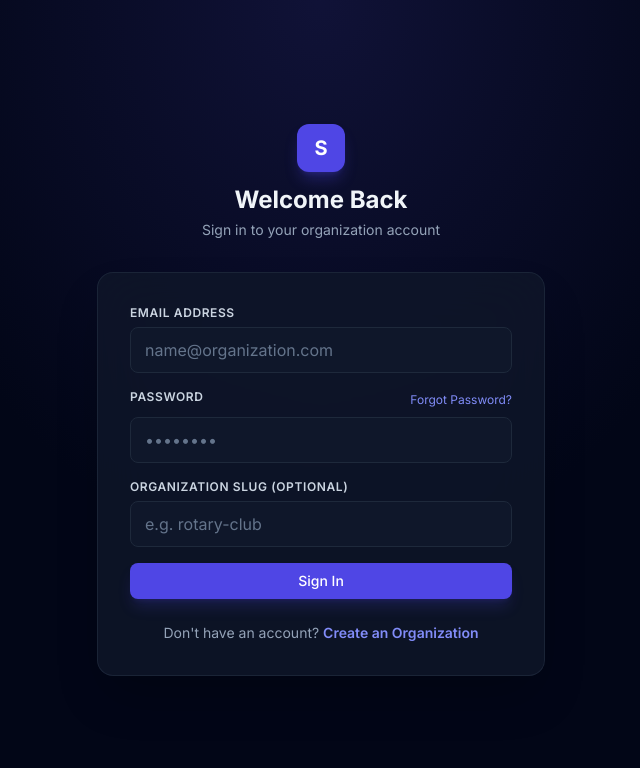
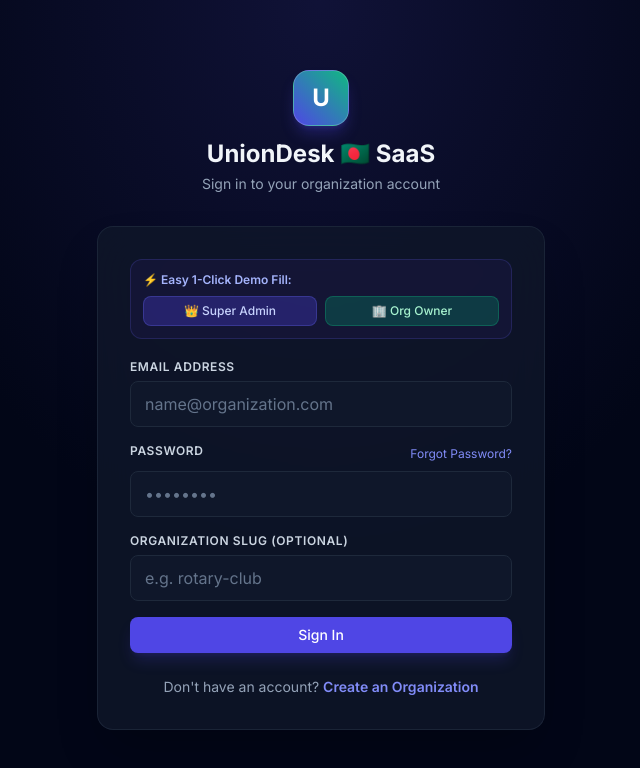
Before and after one commit to menajpal-design/TRUST, a React (Vite) app in the folder client/: page /login in a window 1280 px wide. Shown: the top 768 px of the page, without its empty margins (319-959 px from the left). Built offline with nearby package versions, Linux system fonts and the light colour scheme; no server answers.

Commit message:
Add 1-Click Demo Login Helper Buttons and start-all.bat script for super easy deployment & usage

```diff
--- a/client/src/features/auth/LoginPage.jsx
+++ b/client/src/features/auth/LoginPage.jsx
@@ -25,6 +25,22 @@ export const LoginPage = () => {
     setFormData({ ...formData, [e.target.name]: e.target.value });
   };
 
+  const handleQuickFillAdmin = () => {
+    setFormData({
+      email: 'admin@uniondesk.bd',
+      password: 'AdminPassword123!',
+      org_slug: ''
+    });
+  };
+
+  const handleQuickFillOwner = () => {
+    setFormData({
+      email: 'arafathengeneringworkshop@gmail.com',
+      password: 'Password123!',
+      org_slug: ''
+    });
+  };
+
   const handleSubmit = async (e) => {
     e.preventDefault();
     setLoading(true);
@@ -40,7 +56,7 @@ export const LoginPage = () => {
       });
       navigate('/dashboard');
     } catch (err) {
-      setError(err.response?.data?.message || 'Failed to login. Please try again.');
+      setError(err.response?.data?.message || 'Failed to login. Please check credentials or create a new account.');
     } finally {
       setLoading(false);
     }
@@ -50,14 +66,37 @@ export const LoginPage = () => {
     <div className="min-h-screen flex items-center justify-center p-4 bg-[radial-gradient(ellipse_at_top,_var(--tw-gradient-stops))] from-indigo-900/30 via-slate-950 to-slate-950">
       <div className="w-full max-w-md">
         <div className="text-center mb-8">
-          <div className="w-12 h-12 bg-indigo-600 rounded-xl mx-auto flex items-center justify-center shadow-lg shadow-indigo-600/30 mb-3">
-            <span className="text-xl font-bold text-white">S</span>
+          <div className="w-14 h-14 bg-gradient-to-tr from-indigo-600 to-emerald-500 rounded-2xl mx-auto flex items-center justify-center shadow-lg shadow-indigo-600/30 mb-3 border border-white/20">
+            <span className="text-2xl font-black text-white">U</span>
           </div>
-          <h1 className="text-2xl font-bold text-slate-100">Welcome Back</h1>
+          <h1 className="text-2xl font-bold text-slate-100">UnionDesk 🇧🇩 SaaS</h1>
           <p className="text-sm text-slate-400 mt-1">Sign in to your organization account</p>
         </div>
 
         <Card>
+          {/* Quick Login Bar for Easy Testing */}
+          <div className="mb-5 p-3 rounded-xl bg-indigo-950/40 border border-indigo-500/20 text-xs">
+            <p className="font-semibold text-indigo-300 mb-2 flex items-center gap-1.5">
+              <span>⚡ Easy 1-Click Demo Fill:</span>
+            </p>
+            <div className="flex gap-2">
+              <button
+                type="button"
+                onClick={handleQuickFillAdmin}
+                className="flex-1 py-1.5 px-2 bg-indigo-600/30 hover:bg-indigo-600/50 text-indigo-200 rounded-lg transition-all border border-indigo-500/30 font-medium"
+              >
+                👑 Super Admin
+              </button>
+              <button
+                type="button"
+                onClick={handleQuickFillOwner}
+                className="flex-1 py-1.5 px-2 bg-emerald-600/30 hover:bg-emerald-600/50 text-emerald-200 rounded-lg transition-all border border-emerald-500/30 font-medium"
+              >
+                🏢 Org Owner
+              </button>
+            </div>
+          </div>
+
           {error && <Alert type="error" className="mb-4">{error}</Alert>}
 
           <form onSubmit={handleSubmit} className="space-y-4">
```
Also changed, not shown: 1 other file (tests, documents, lock files or other folders).
